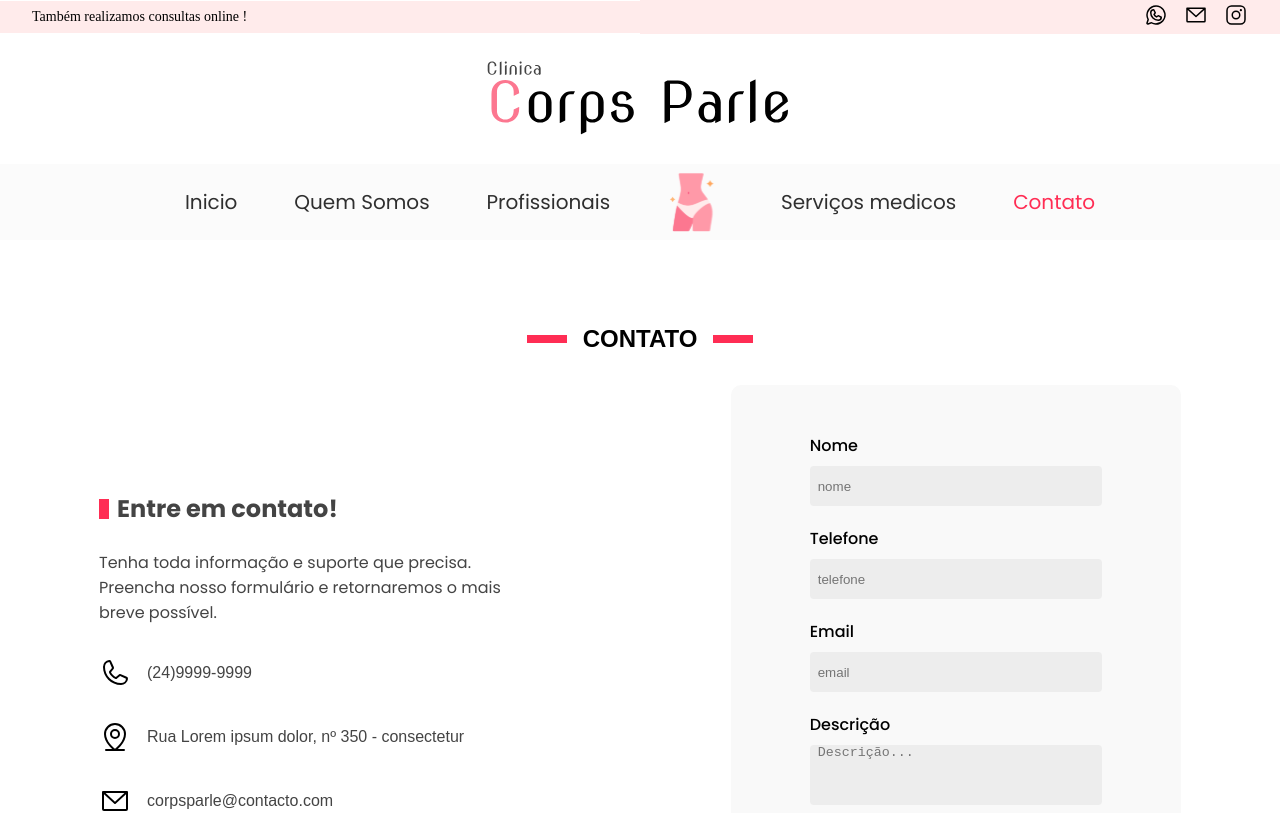
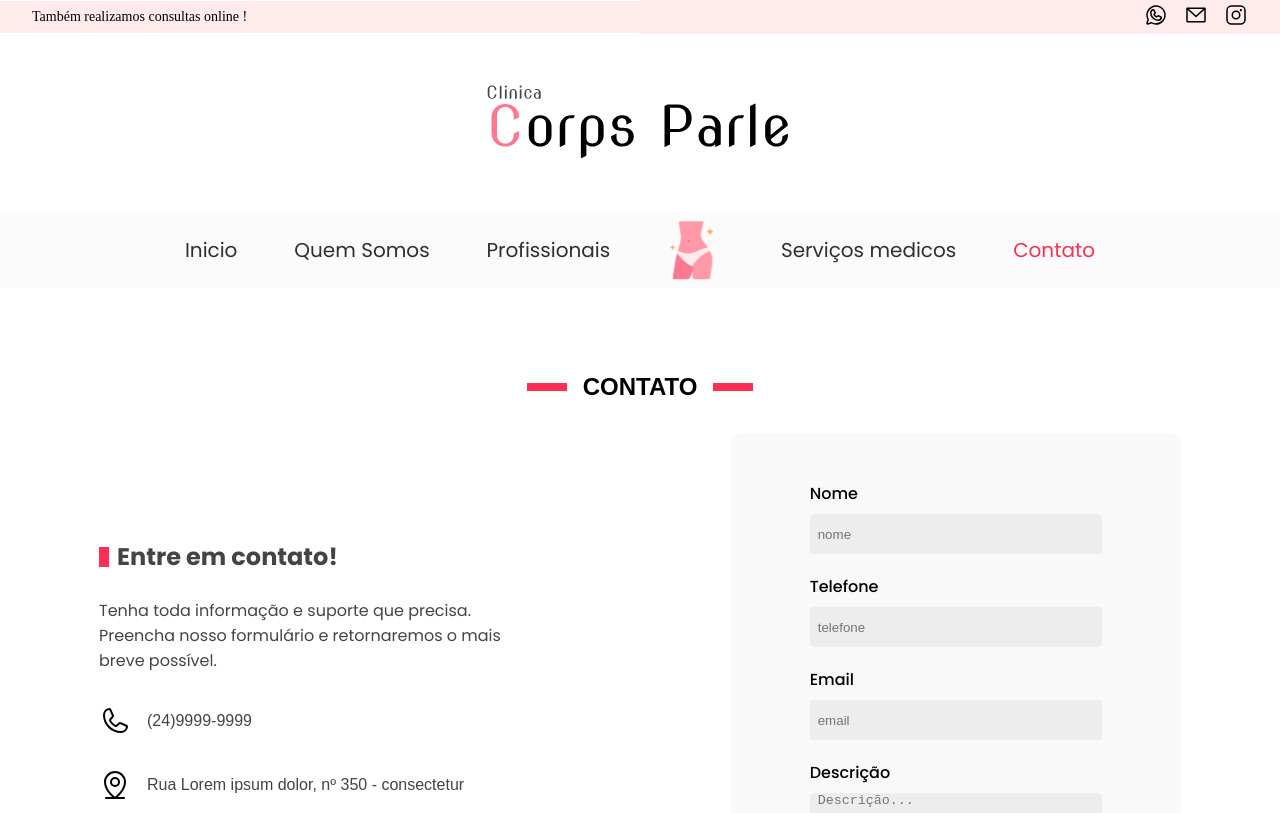
Before and after one commit to cleitonBarros/Corps-Parle, a React (Vite) app in the folder profile/: page /contact in a window 1280 px wide. Shown: the top 813 px of the page. Built offline with nearby package versions, Linux system fonts and the light colour scheme; a web font is replaced by a local one.

Commit message:
:mag: SEO

```diff
--- a/profile/src/Components/Container/index.tsx
+++ b/profile/src/Components/Container/index.tsx
@@ -6,5 +6,8 @@ export const Container = styled.main`
   align-items: center;
   justify-content: center;
   flex-direction: column;
-  min-height: 100vh;
+
+  @media (${({ theme }) => theme.DEVICE.tablet}) {
+    min-height: 100vh;
+  }
 `;
--- a/profile/src/Components/header/style.ts
+++ b/profile/src/Components/header/style.ts
@@ -79,7 +79,7 @@ export const Middle = styled.section`
   align-items: center;
   justify-content: center;
   flex-direction: column;
-  padding: 4rem 0 0;
+  padding: 2rem 0;
 
   figure {
     width: 40%;
@@ -90,7 +90,7 @@ export const Middle = styled.section`
     }
   }
   @media (${({ theme }) => theme.DEVICE.tablet}) {
-    padding: 1.5rem 0;
+    padding: 3rem 0;
     figure {
       width: 24%;
       img {
```
